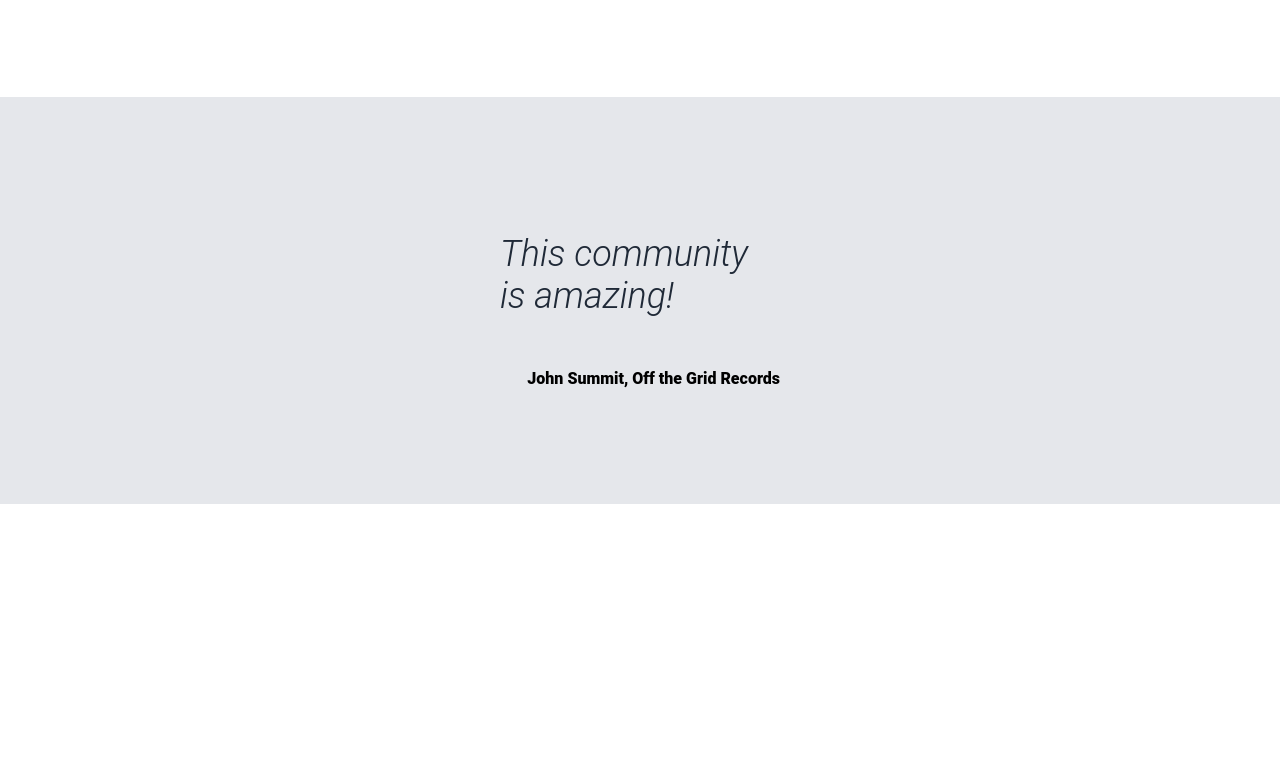
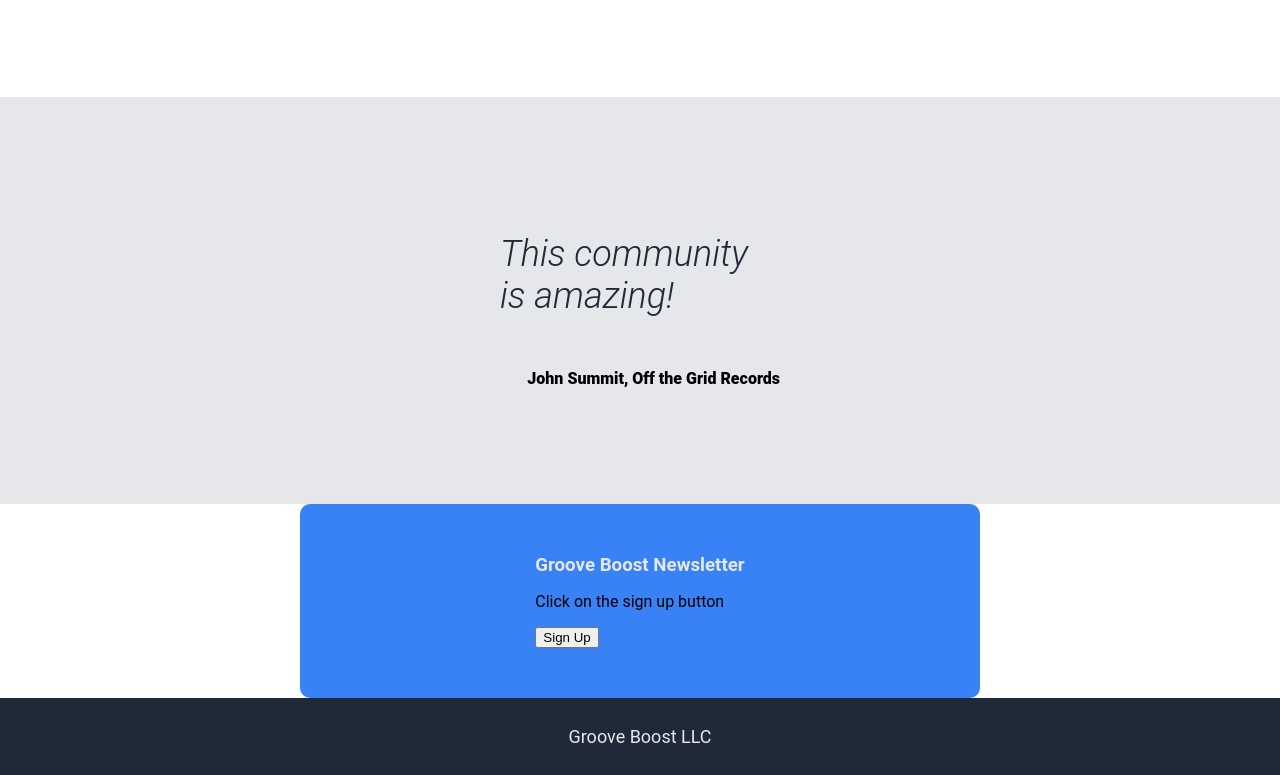
Before and after one commit to jeffc1231/Landing-Page, a plain HTML site: page index.html in a window 1280 px wide. Shown: the part 975-1750 px from the top of the page. Before the commit the page ends 1479 px from the top, so only its background shows below. Drawn offline with Linux system fonts and the light colour scheme.

Commit message:
Footer section added in html and styled in CSS

```diff
--- a/index.html
+++ b/index.html
@@ -57,6 +57,20 @@
             <p class="quote-author">John Summit, Off the Grid Records</p>
         </div>
     </div>
+    <div class="call-to-action-wrapper">
+        <div class="call-to-action-container">
+            <div class="call-to-action-card">
+                <h3>Groove Boost Newsletter</h3>
+                <p class="call-to-action-text">Click on the sign up button</p>
+            </div>
+            <button class="sign-up-button-second" type="button">Sign Up</button>
+        </div>
+    </div>
+    <div class="footer-wrapper">
+        <div class="footer">
+            <p class="footer-text">Groove Boost LLC</p>
+        </div>
+    </div>
 </body>
 
 
--- a/style.css
+++ b/style.css
@@ -127,3 +127,43 @@ h2{
     font-weight: 900;
     align-self: flex-end;
 }
+
+.call-to-action-wrapper{
+    background: #3882F6;
+    display: flex;
+    justify-content: space-around;
+    align-items: center;
+    margin-left: 300px;
+    margin-right: 300px;
+    border-radius: 10px;
+    padding: 50px;
+}
+
+h3{
+    color:#E5E7EB;
+    padding: 0px;
+    margin: 0px;
+}
+
+call-to-action-text{
+    color:#E5E7EB;
+    padding:0px;
+    margin: 0px;
+}
+
+.sign-up-button.second{
+    border: 2px solid #E5E7EB;
+}
+
+.footer-wrapper{
+    background-color: #1F2937;
+}
+
+.footer{
+    display: flex;
+    align-items: center;
+    margin: 10px;
+    justify-content: center;
+    font-size: 18px;
+    color:#E5E7EB;
+}
```
